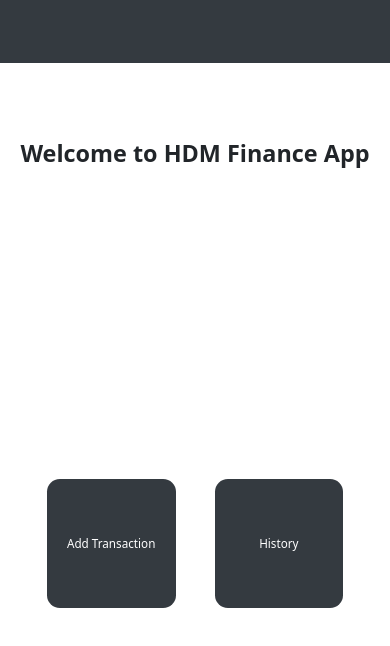
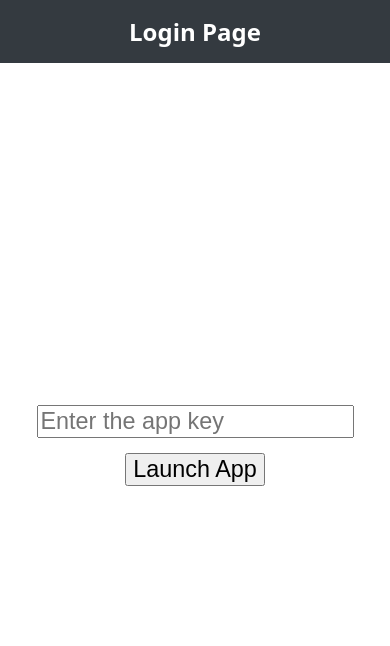
Before and after one commit to hudtakim/HDM-Finance-App, a React (Vite) app: page / in a window 390 px wide. Shown: the top 646 px of the page. Built offline with nearby package versions, Linux system fonts and the light colour scheme.

Commit message:
Login Security System

```diff
--- a/src/App.tsx
+++ b/src/App.tsx
@@ -5,12 +5,17 @@ import Navbar from './Components/Navbar/Navbar'
 import LandingPage from './Pages/LandingPage/LandingPage'
 import AddTransaction from './Pages/AddTransaction/AddTransaction'
 import History from './Pages/History/History'
+import Login from './Pages/Login/Login'
 
 function App() {
-  const [currentPage, setCurrentPage] = useState<string>('Landing Page');
+  const loginStatus = localStorage.getItem('hdmfinance-login-status');
+  const [currentPage, setCurrentPage] = useState<string>(loginStatus === 'true' ? 'Landing Page' : 'Login Page');
+
 
   const GetPageComponent = () => {
-    if(currentPage === 'Landing Page'){
+    if(currentPage === 'Login Page'){
+      return (<Login setCurrentPage={setCurrentPage}/>)
+    }else if(currentPage === 'Landing Page'){
       return (<LandingPage setCurrentPage={setCurrentPage}/>);
     }else if(currentPage === 'Add Transaction'){
       return (<AddTransaction setCurrentPage={setCurrentPage}/>)
--- /dev/null
+++ b/src/Pages/Login/Functions.ts
@@ -0,0 +1,77 @@
+// Utility to convert between ArrayBuffer and string
+function buf2hex(buffer: ArrayBuffer): string {
+  return Array.from(new Uint8Array(buffer))
+    .map(b => b.toString(16).padStart(2, "0"))
+    .join("");
+}
+
+function hex2buf(hex: string): ArrayBuffer {
+  const bytes = new Uint8Array(hex.length / 2);
+  for (let i = 0; i < bytes.length; i++) {
+    bytes[i] = parseInt(hex.substr(i * 2, 2), 16);
+  }
+  return bytes.buffer;
+}
+
+// Derive crypto key from passphrase using PBKDF2
+async function deriveKey(passphrase: string, salt: Uint8Array): Promise<CryptoKey> {
+  const enc = new TextEncoder();
+  const keyMaterial = await crypto.subtle.importKey(
+    "raw",
+    enc.encode(passphrase),
+    { name: "PBKDF2" },
+    false,
+    ["deriveKey"]
+  );
+  return crypto.subtle.deriveKey(
+    {
+      name: "PBKDF2",
+      salt,
+      iterations: 100_000,
+      hash: "SHA-256"
+    },
+    keyMaterial,
+    { name: "AES-GCM", length: 256 },
+    false,
+    ["encrypt", "decrypt"]
+  );
+}
+
+// Encrypt function
+export async function encryptString(plaintext: string, passphrase: string): Promise<string> {
+  const enc = new TextEncoder();
+  const salt = crypto.getRandomValues(new Uint8Array(16));
+  const iv = crypto.getRandomValues(new Uint8Array(12));
+  const key = await deriveKey(passphrase, salt);
+  const encrypted = await crypto.subtle.encrypt(
+    { name: "AES-GCM", iv },
+    key,
+    enc.encode(plaintext)
+  );
+
+  const payload = [
+    buf2hex(salt.buffer),
+    buf2hex(iv.buffer),
+    buf2hex(encrypted)
+  ].join(":");
+
+  return payload;
+}
+
+// Decrypt function
+export async function decryptString(payload: string, passphrase: string): Promise<string> {
+  const [saltHex, ivHex, dataHex] = payload.split(":");
+  const salt = new Uint8Array(hex2buf(saltHex));
+  const iv = new Uint8Array(hex2buf(ivHex));
+  const encrypted = hex2buf(dataHex);
+
+  const key = await deriveKey(passphrase, salt);
+  const decrypted = await crypto.subtle.decrypt(
+    { name: "AES-GCM", iv },
+    key,
+    encrypted
+  );
+
+  const dec = new TextDecoder();
+  return dec.decode(decrypted);
+}
--- /dev/null
+++ b/src/Pages/Login/Login.tsx
@@ -0,0 +1,54 @@
+
+import style from './style.module.scss'
+import { useState } from 'react';
+import { encryptString, decryptString } from './Functions';
+
+interface LoginProps {
+  setCurrentPage: React.Dispatch<React.SetStateAction<string>>
+}
+
+function Login({setCurrentPage} : LoginProps) {
+  const [result, setResult] = useState<boolean|string>(false);
+  const [passKeyInput, setPassKeyInput] = useState<string>("");
+
+  const HandleSubmit = (e:React.KeyboardEvent<HTMLInputElement> | React.MouseEvent<HTMLButtonElement>) => {
+     if('key' in e && e.key !== 'Enter') return null;
+
+    const runCrypto = async () => {
+        const passKey = import.meta.env.VITE_APP_PASS_KEY;
+        const secretMsg = import.meta.env.VITE_APP_SECRET_MSG;
+
+        try {
+            const encrypted = await encryptString(secretMsg, passKey);
+            const decrypted = await decryptString(encrypted, passKeyInput);
+
+            if(secretMsg === decrypted){
+                setCurrentPage('Landing Page');
+                localStorage.setItem('hdmfinance-login-status', 'true');
+            }
+
+            setResult(secretMsg === decrypted);
+
+        } catch (err) {
+            setPassKeyInput('');
+            console.error("Crypto error:", err);
+            setResult("Wrong Pass Key!!!");
+        }
+    };
+
+    runCrypto(); // call the async function inside useEffect
+
+  }
+
+  return (
+    <div className={style['main']}>
+        <div className={style['content']}>
+            <input type="password" value={passKeyInput} placeholder='Enter the app key' onChange={(e) => setPassKeyInput(e.target.value)} onKeyDown={(e) => HandleSubmit(e)}/>
+            <button onClick={(e) => HandleSubmit(e)}> Launch App </button>
+            <span>{result}</span>
+        </div>
+    </div>
+  )
+}
+
+export default Login
--- /dev/null
+++ b/src/Pages/Login/style.module.scss
@@ -0,0 +1,37 @@
+.main{
+    height: 100%;
+    margin: 0;
+    display: flex;
+    align-items: center;
+    justify-content: center;
+
+    .content{
+        display: flex;
+        gap: 5px;
+        align-items: center;
+
+        input, button{
+            font-size: 2vw;
+        }
+
+        span{
+            color: red;
+        }
+    }
+}
+
+@media screen and (max-width: 500px) {
+    .main{
+        .content{
+            flex-direction: column;
+            gap: 15px;
+            input, button{
+                font-size: 6vw;
+            }
+
+            span{
+                color: red;
+            }
+        }
+    }
+}
```
